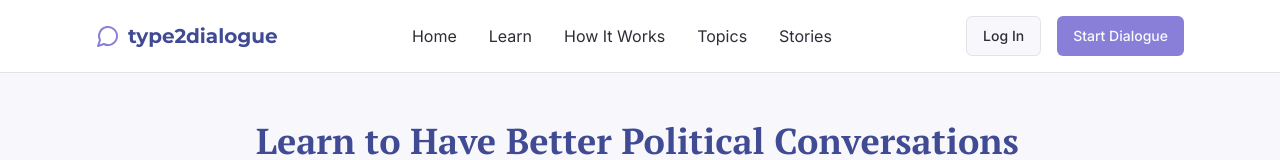
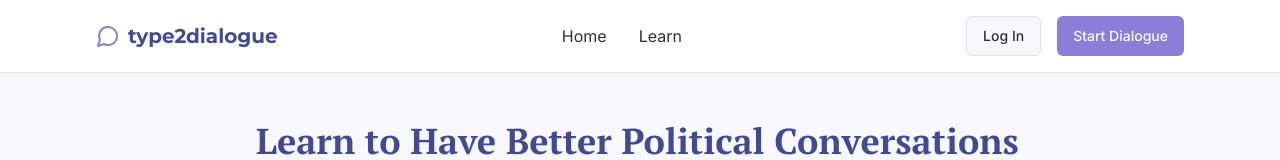
Before and after one commit to djechlin/empathy-wins-dialogue, a React (Vite) app: page /learn in a window 1280 px wide. Shown: the top 160 px of the page. Built offline with nearby package versions, Linux system fonts and the light colour scheme.

Commit message:
Remove navigation links
Removed "How It Works", "Topics", and "Stories" links from the navigation bar.

```diff
--- a/src/components/layout/Navbar.tsx
+++ b/src/components/layout/Navbar.tsx
@@ -22,15 +22,6 @@ const Navbar = () => {
           <Link to="/learn" className="text-foreground hover:text-dialogue-purple transition-colors">
             Learn
           </Link>
-          <Link to="#" className="text-foreground hover:text-dialogue-purple transition-colors">
-            How It Works
-          </Link>
-          <Link to="#" className="text-foreground hover:text-dialogue-purple transition-colors">
-            Topics
-          </Link>
-          <Link to="#" className="text-foreground hover:text-dialogue-purple transition-colors">
-            Stories
-          </Link>
         </div>
 
         <div className="flex items-center gap-4">
```
